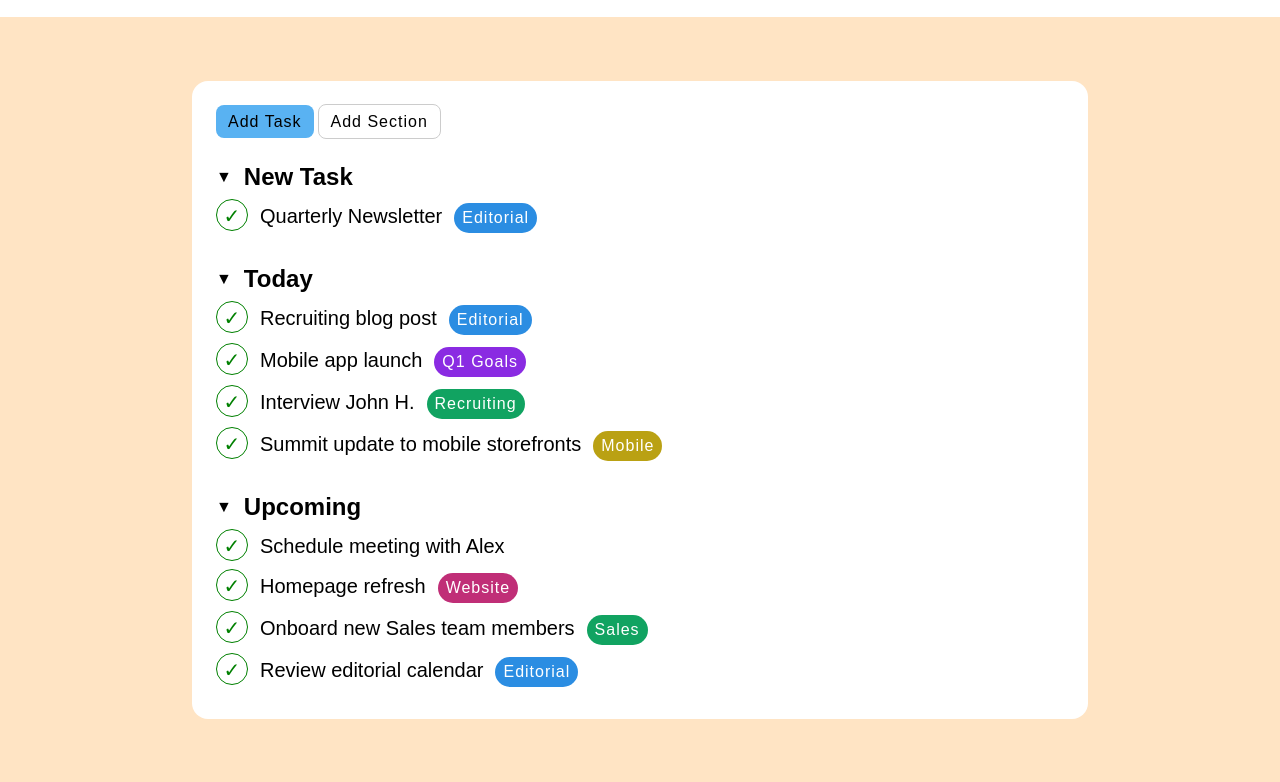
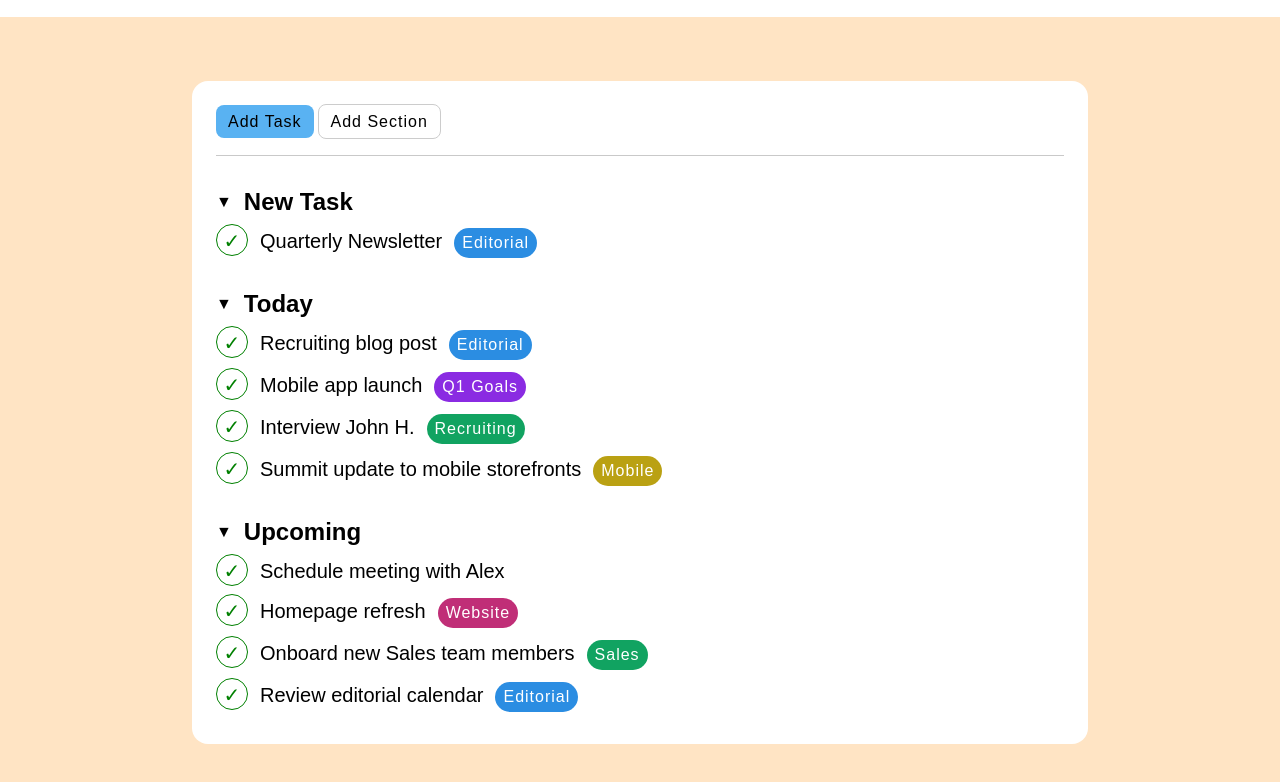
Before and after one commit to dav-montesano/html-css-toboolist, a plain HTML site: page index.html in a window 1280 px wide. Shown: the part 72-854 px from the top of the page. Drawn offline with Linux system fonts and the light colour scheme.

Commit message:
fix: divider line

```diff
--- a/CSS/style.css
+++ b/CSS/style.css
@@ -141,3 +141,8 @@ header {
     letter-spacing: 1px;
     font-family: Arial, Helvetica, sans-serif
 }
+
+.headcomponent {
+    border-bottom: 1px solid #c9c9c9;
+    padding-bottom: 24px;
+    margin: 0;
--- a/index.html
+++ b/index.html
@@ -16,7 +16,7 @@
         <!-- listcomponent -->
         <div class="listcomponent">
             <!-- header-row-listcomponent-buttons -->
-                <div>
+                <div class="headcomponent">
                     <span class="button-task-main">Add Task</span>
                     <span class="button-task-outline">Add Section</span>
                 </div>
```
